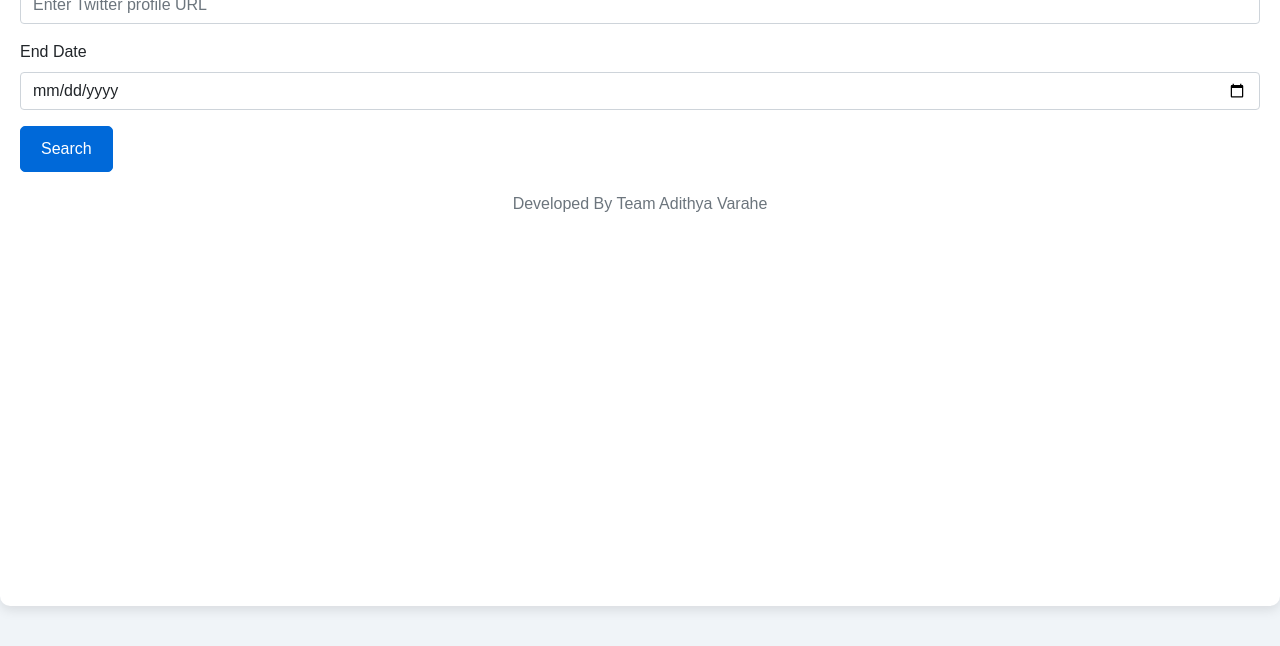
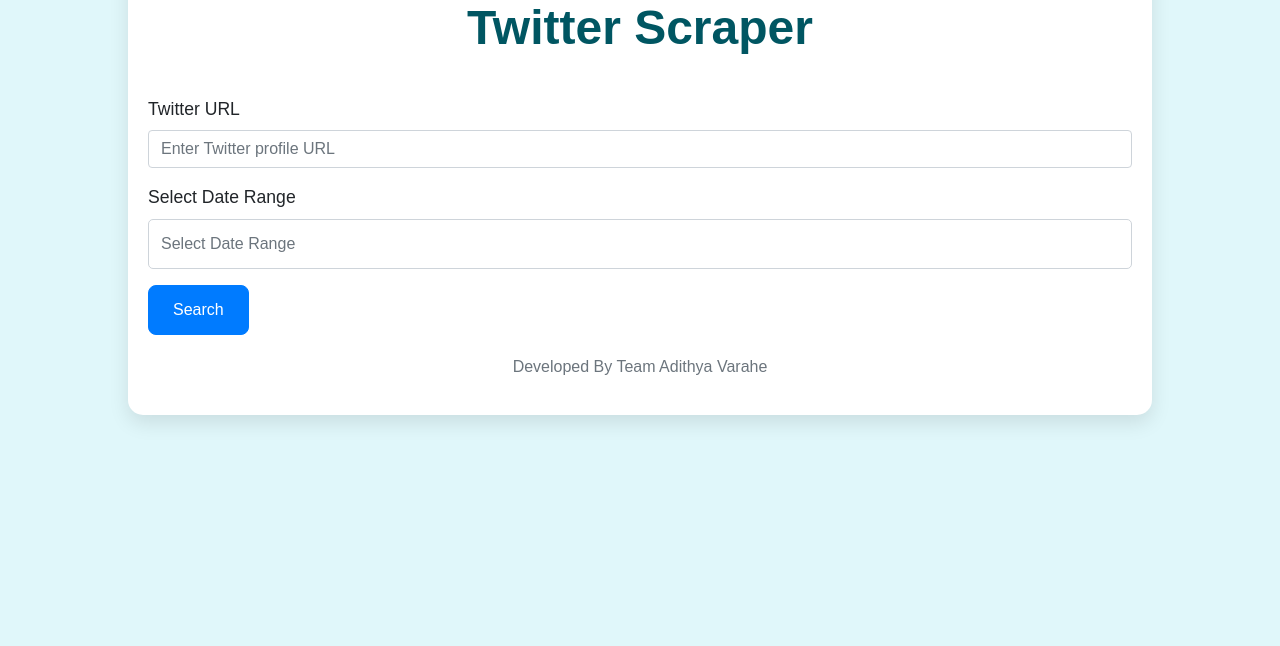
Before and after one commit to amruthakrishnap/freelance-coders, a Flask app: page / in a window 1280 px wide. Shown: the part 202-848 px from the top of the page. Run offline with Flask 3, Linux system fonts and the light colour scheme; some libraries are stand-ins or nearby versions.

Commit message:
Update index.html

```diff
--- a/templates/index.html
+++ b/templates/index.html
@@ -5,43 +5,45 @@
     <meta name="viewport" content="width=device-width, initial-scale=1.0">
     <title>Twitter Scraper</title>
     <link rel="stylesheet" href="https://cdn.jsdelivr.net/npm/bootstrap@5.1.3/dist/css/bootstrap.min.css">
+    <link rel="stylesheet" href="https://cdn.jsdelivr.net/npm/daterangepicker/daterangepicker.css" />
     <style>
         /* Custom Styles */
         body {
-            background-color: #f0f4f8; /* Soothing light background */
+            background-color: #e0f7fa; /* Light sky blue background */
             font-family: 'Arial', sans-serif;
             height: 100vh; /* Full height */
         }
 
         .container {
-            max-width: 100%; /* Full width */
-            margin: 0; /* Remove margin */
+            max-width: 80%; /* Adjust container width */
+            margin: 20px auto; /* Center container */
             padding: 20px;
             background-color: white;
-            box-shadow: 0px 4px 12px rgba(0, 0, 0, 0.1);
-            border-radius: 10px;
-            height: calc(100vh - 40px); /* Adjust for full height */
-            overflow-y: auto; /* Enable vertical scrolling for the container */
+            box-shadow: 0px 8px 20px rgba(0, 0, 0, 0.1);
+            border-radius: 15px;
+            height: auto;
+            overflow-y: auto;
         }
 
         h1 {
             margin-bottom: 40px;
-            font-size: 2.5rem;
+            font-size: 3rem;
             font-weight: 700;
-            color: #343a40;
+            color: #005662;
         }
 
         .form-label {
             font-weight: 500;
+            font-size: 1.1rem;
         }
 
         .btn-primary {
-            background-color: #0069d9;
-            border-color: #0069d9;
-            padding: 10px 20px;
-            font-size: 16px;
-            border-radius: 5px;
-            transition: background-color 0.2s ease-in-out;
+            background-color: #007bff;
+            border-color: #007bff;
+            padding: 12px 24px;
+            font-size: 1rem;
+            border-radius: 8px;
+            transition: background-color 0.3s ease-in-out;
         }
 
         .btn-primary:hover {
@@ -78,9 +80,9 @@
             background-color: #28a745;
             border-color: #28a745;
             font-size: 16px;
-            padding: 10px 20px;
-            border-radius: 5px;
-            transition: background-color 0.2s ease-in-out;
+            padding: 12px 24px;
+            border-radius: 8px;
+            transition: background-color 0.3s ease-in-out;
         }
 
         .btn-success:hover {
@@ -100,7 +102,7 @@
 
         footer {
             text-align: center;
-            color: #6c757d; /* Transplant color */
+            color: #6c757d;
             margin-top: 20px;
         }
 
@@ -115,10 +117,34 @@
             text-align: center;
             font-weight: bold;
         }
+
+        /* Logo */
+        .logo {
+            text-align: center;
+            margin-bottom: 20px;
+        }
+
+        .logo img {
+            max-width: 150px;
+        }
+
+        /* Input Date Range */
+        #date-range {
+            display: block;
+            width: 100%;
+            padding: 12px;
+            border-radius: 5px;
+            border: 1px solid #ced4da;
+            font-size: 1rem;
+        }
+
     </style>
 </head>
 <body>
     <div class="container mt-5">
+        <div class="logo">
+            <img src="https://www.flow20.com/blog/wp-content/uploads/2013/11/Social-Media-globe.jpg" alt="Logo">
+        </div>
         <h1 class="text-center">Twitter Scraper</h1>
         <form id="scrapeForm">
             <div class="mb-3">
@@ -126,8 +152,8 @@
                 <input type="text" class="form-control" id="url" placeholder="Enter Twitter profile URL" required>
             </div>
             <div class="mb-3">
-                <label for="end_date" class="form-label">End Date</label>
-                <input type="date" class="form-control" id="end_date" required>
+                <label for="date-range" class="form-label">Select Date Range</label>
+                <input type="text" id="date-range" class="form-control" placeholder="Select Date Range" required>
             </div>
             <button type="submit" class="btn btn-primary">Search</button>
         </form>
@@ -184,9 +210,19 @@
     </div>
 
     <script src="https://code.jquery.com/jquery-3.6.0.min.js"></script>
+    <script src="https://cdn.jsdelivr.net/npm/moment/min/moment.min.js"></script>
+    <script src="https://cdn.jsdelivr.net/npm/daterangepicker/daterangepicker.min.js"></script>
     <script>
         $(document).ready(function() {
             $('#results').hide();  // Initially hide the results section
+
+            // Initialize the date range picker
+            $('#date-range').daterangepicker({
+                opens: 'left',
+                locale: {
+                    format: 'YYYY-MM-DD'
+                }
+            });
 
             let allTweets = [];
             let currentPage = 0;
@@ -195,7 +231,9 @@
             $('#scrapeForm').submit(function(event) {
                 event.preventDefault();
                 const url = $('#url').val();
-                const endDate = $('#end_date').val();
+                const dateRange = $('#date-range').val().split(' - ');
+                const startDate = dateRange[0];
+                const endDate = dateRange[1];
 
                 // Show spinner and disable the form during data fetch
                 $('.loading-spinner').show();
@@ -207,7 +245,7 @@
                     url: '/scrape',
                     type: 'POST',
                     contentType: 'application/json',
-                    data: JSON.stringify({ url: url, end_date: endDate }),
+                    data: JSON.stringify({ url: url, start_date: startDate, end_date: endDate }),
                     success: function(data) {
                         // Hide spinner
                         $('.loading-spinner').hide();
@@ -259,7 +297,7 @@
                     const row = `
                         <tr>
                             <td>${rowIndex}</td>
-                            <td>${tweet.created_at_ist}</td>
+                            <td>${tweet.quoted_created_at_ist}</td>
                             <td><a href="${tweet.Tweet_Url}" target="_blank">${tweet.Tweet_Url}</a></td>
                             <td>${tweet.full_text}</td>
                             <td>${tweet.views_count}</td>
@@ -302,7 +340,7 @@
                 filteredTweets.forEach((tweet, index) => {
                     const row = [
                         index + 1,
-                        tweet.created_at_ist,
+                        tweet.quoted_created_at_ist,
                         tweet.Tweet_Url,
                         tweet.full_text,
                         tweet.views_count,
```
